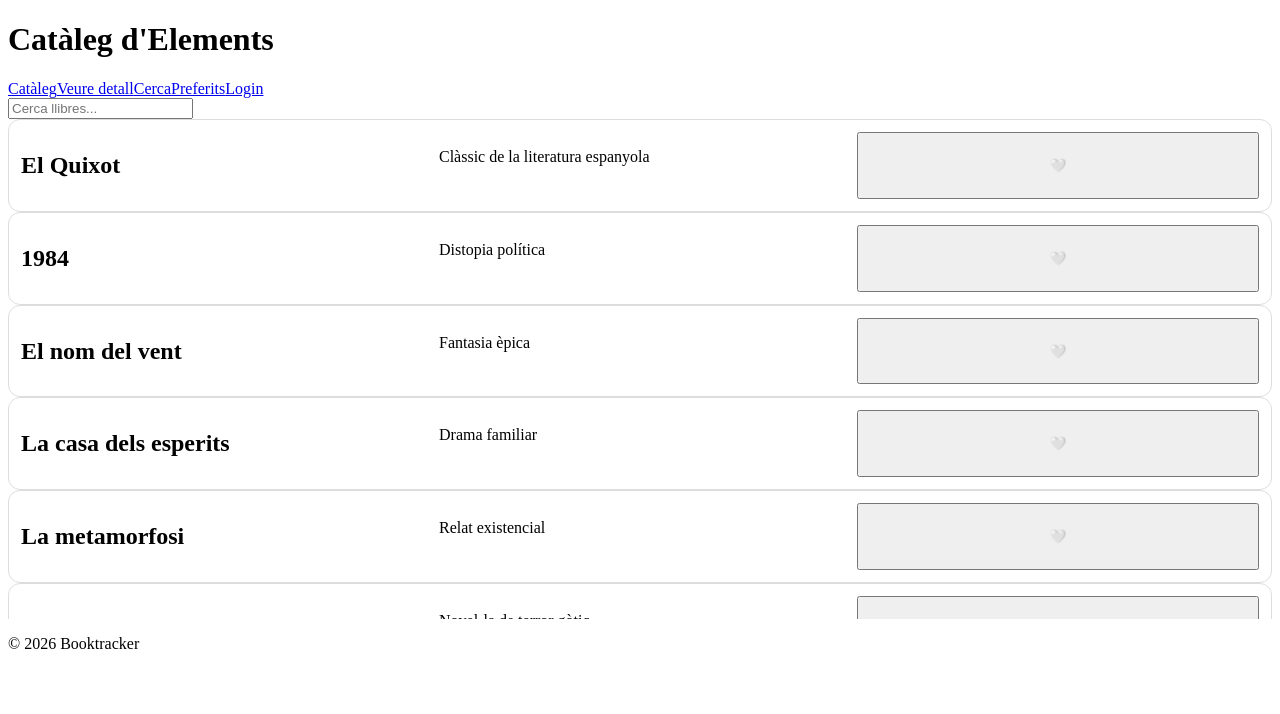
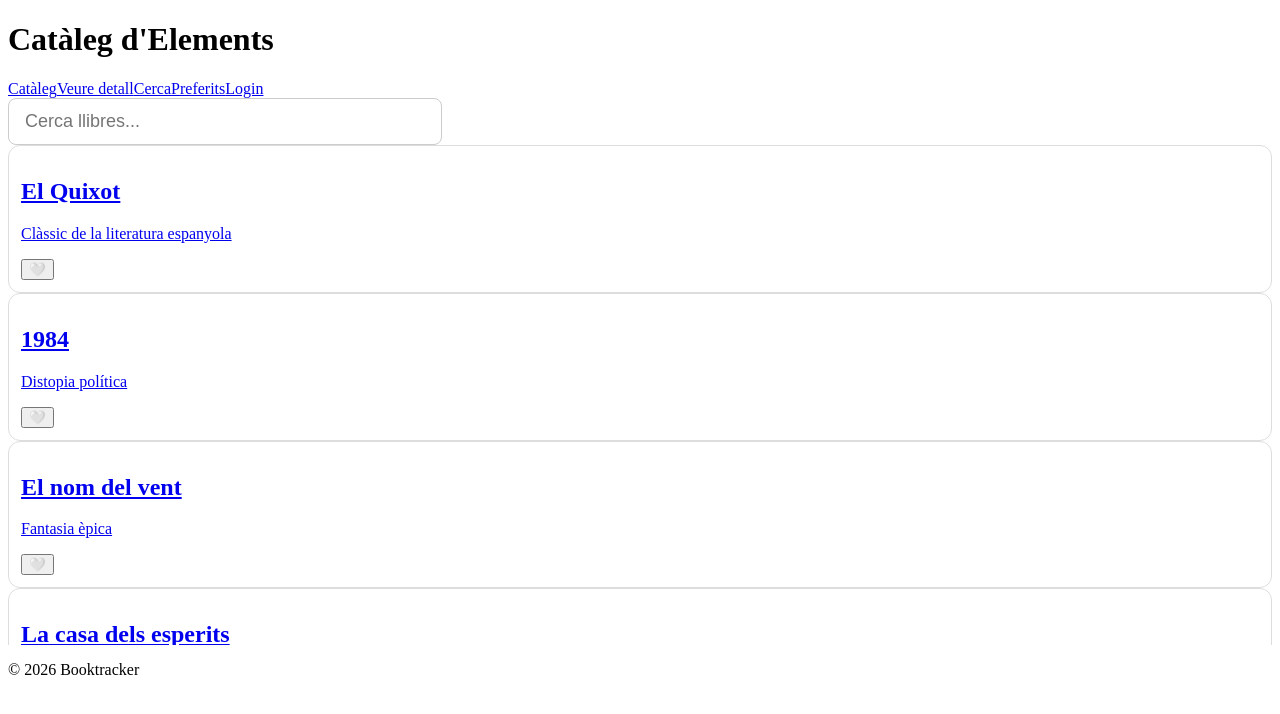
Before and after one commit to esther-cabrera/booktracker, an Angular app: page /cataleg in a window 1280 px wide. Shown: the top 714 px of the page. Built offline with nearby package versions, Linux system fonts and the light colour scheme; data requests are answered from the project's data file.

Commit message:
Exercici 5 eac4 i detalls

```diff
--- a/src/app/components/formulari-cerca/formulari-cerca.component.scss
+++ b/src/app/components/formulari-cerca/formulari-cerca.component.scss
@@ -0,0 +1,13 @@
+.cerca-container {
+  display: flex;
+  justify-content: center;
+  margin: 40px 0;
+}
+
+input {
+  width: 400px;
+  padding: 12px 16px;
+  font-size: 18px;
+  border-radius: 8px;
+  border: 1px solid #ccc;
+}
--- a/src/app/components/formulari-cerca/formulari-cerca.component.ts
+++ b/src/app/components/formulari-cerca/formulari-cerca.component.ts
@@ -42,7 +42,7 @@ export class FormulariCercaComponent implements OnInit {
       if (this.termeCerca?.invalid) return;
 
       if (!valor) {
-        this.elementService.obtenirPopulars();
+        this.elementService.netejar();
       } else {
         this.elementService.cercar(valor);
       }
--- a/src/app/components/targeta-element/targeta-element.component.html
+++ b/src/app/components/targeta-element/targeta-element.component.html
@@ -1,10 +1,9 @@
-<article class="targeta">
-  <div class="grid-elements">
+<a [routerLink]="['/detall', element.id]" class="targeta-link">
+  <article class="targeta">
     <h2>{{ element.nom }}</h2>
     <p>{{ element.descripcio }}</p>
-
     <button (click)="togglePreferit()">
       {{ esPreferit() ? "❤️" : "🤍" }}
     </button>
-  </div>
-</article>
+  </article>
+</a>
--- a/src/app/components/targeta-element/targeta-element.component.ts
+++ b/src/app/components/targeta-element/targeta-element.component.ts
@@ -7,11 +7,12 @@ import {
 import { ElementCataleg } from '../../models/element-cataleg.model';
 import { CommonModule } from '@angular/common';
 import { PreferitsService } from '../../services/preferits.service';
+import { RouterLink } from '@angular/router';
 
 @Component({
   selector: 'app-targeta-element',
   standalone: true,
-  imports: [CommonModule],
+  imports: [CommonModule, RouterLink],
   templateUrl: './targeta-element.component.html',
   styleUrls: ['./targeta-element.component.scss'],
   changeDetection: ChangeDetectionStrategy.OnPush,
--- a/src/app/models/element-api.model.ts
+++ b/src/app/models/element-api.model.ts
@@ -1,5 +1,5 @@
 export interface ElementApiResponse {
-  id: string;
+  id: number;
   nom: string;
   descripcio: string;
   categoria: string;
--- a/src/app/models/element-cataleg.model.ts
+++ b/src/app/models/element-cataleg.model.ts
@@ -1,5 +1,5 @@
 export interface ElementCataleg {
-  id: string;
+  id: number;
   nom: string;
   descripcio: string;
   preu: number;
--- a/src/app/pages/cerca/cerca.component.html
+++ b/src/app/pages/cerca/cerca.component.html
@@ -1 +1,16 @@
-<p>cerca works!</p>
+<h2>Cerca de llibres</h2>
+
+<app-formulari-cerca></app-formulari-cerca>
+
+<div *ngIf="carregant()">
+  <p>Carregant...</p>
+</div>
+
+<div *ngIf="error()">
+  <p>{{ error() }}</p>
+</div>
+
+<div *ngIf="!carregant() && !error()">
+  <app-targeta-element *ngFor="let e of elements()" [element]="e">
+  </app-targeta-element>
+</div>
--- a/src/app/pages/cerca/cerca.component.ts
+++ b/src/app/pages/cerca/cerca.component.ts
@@ -1,12 +1,19 @@
-import { Component } from '@angular/core';
+import { Component, inject } from '@angular/core';
+import { CommonModule } from '@angular/common';
+import { ElementService } from '../../services/element.service';
+import { TargetaElementComponent } from '../../components/targeta-element/targeta-element.component';
+import { FormulariCercaComponent } from '../../components/formulari-cerca/formulari-cerca.component';
 
 @Component({
   selector: 'app-cerca',
   standalone: true,
-  imports: [],
+  imports: [CommonModule, FormulariCercaComponent, TargetaElementComponent],
   templateUrl: './cerca.component.html',
-  styleUrl: './cerca.component.scss'
 })
 export class CercaComponent {
+  private elementService = inject(ElementService);
 
+  elements = this.elementService.elements;
+  carregant = this.elementService.carregant;
+  error = this.elementService.error;
 }
--- a/src/app/pages/detall/detall.component.html
+++ b/src/app/pages/detall/detall.component.html
@@ -1 +1,9 @@
-<p>Detall de l’element amb id: {{ id }}</p>
+<div *ngIf="element; else loading">
+  <h2>{{ element.nom }}</h2>
+  <p>{{ element.descripcio }}</p>
+  <p>Preu: {{ element.preu }} €</p>
+</div>
+
+<ng-template #loading>
+  <p>Carregant...</p>
+</ng-template>
--- a/src/app/pages/detall/detall.component.ts
+++ b/src/app/pages/detall/detall.component.ts
@@ -1,18 +1,27 @@
 import { Component, inject, ChangeDetectionStrategy } from '@angular/core';
 import { ActivatedRoute } from '@angular/router';
+import { ElementService } from '../../services/element.service';
+import { ElementCataleg } from '../../models/element-cataleg.model';
+import { CommonModule } from '@angular/common';
 
 @Component({
   selector: 'app-detall',
   standalone: true,
-  template: `<p>ID: {{ id }}</p>`,
+  imports: [CommonModule],
+  templateUrl: './detall.component.html',
   changeDetection: ChangeDetectionStrategy.OnPush,
 })
 export class DetallComponent {
   private route = inject(ActivatedRoute);
+  private elementService = inject(ElementService);
 
-  id: string | null = null;
+  element?: ElementCataleg;
 
   ngOnInit() {
-    this.id = this.route.snapshot.paramMap.get('id');
+    const id = this.route.snapshot.paramMap.get('id');
+
+    const elements = this.elementService.elements();
+
+    this.element = elements.find((e) => e.id === Number(id));
   }
 }
--- a/src/app/services/element.service.ts
+++ b/src/app/services/element.service.ts
@@ -77,4 +77,7 @@ export class ElementService {
         },
       });
   }
+  netejar() {
+    this._elements.set([]);
+  }
 }
```
Also changed, not shown: 1 other file (tests, documents, lock files or other folders).
